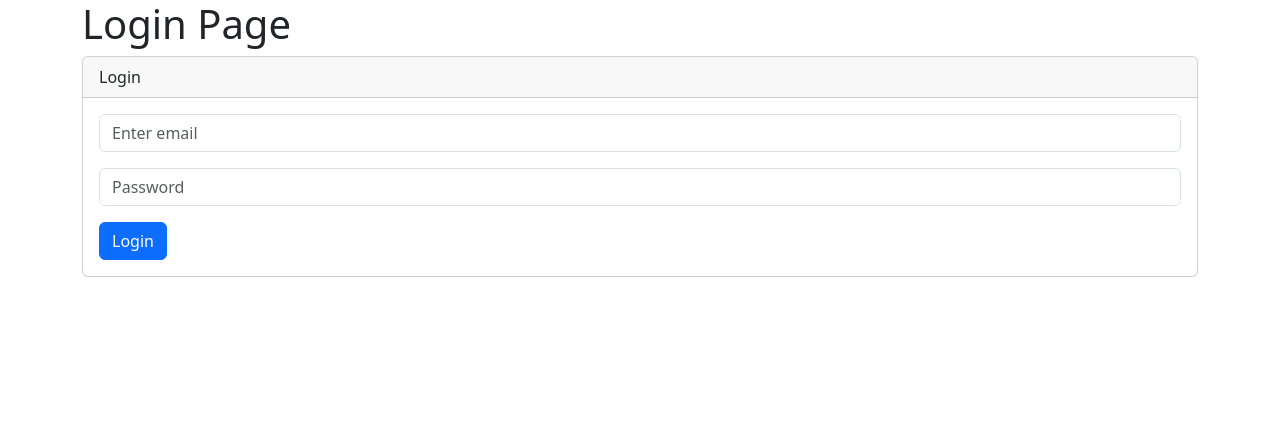
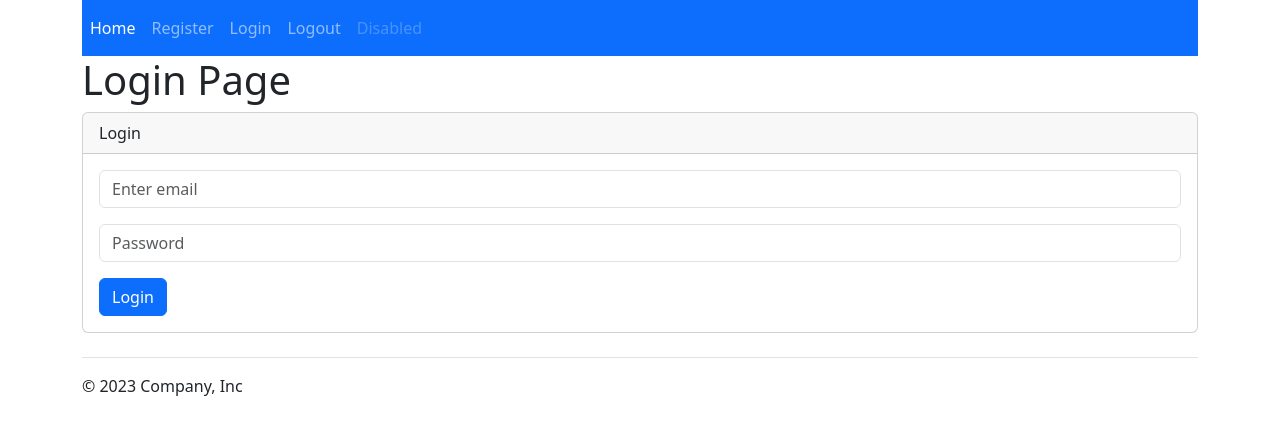
Before and after one commit to rosevinod/iitjodhpur, a PHP site: page /login.html in a window 1280 px wide. Shown: the top 435 px of the page. Run offline with PHP 8.4, Linux system fonts and the light colour scheme.

Commit message:
some change for update the records

```diff
--- a/header.html
+++ b/header.html
@@ -1,8 +1,9 @@
 <nav class="navbar navbar-expand-lg navbar-dark bg-primary">
     <div class="navbar-nav">
-        <a class="nav-item nav-link active" href="#">Home</span></a>
-        <a class="nav-item nav-link" href="#">Register</a>
-        <a class="nav-item nav-link" href="#">Login</a>
+        <a class="nav-item nav-link active" href="./">Home</span></a>
+        <a class="nav-item nav-link" href="./">Register</a>
+        <a class="nav-item nav-link" href="./login.html">Login</a>
+        <a class="nav-item nav-link" href="./logout.php">Logout</a>
         <a class="nav-item nav-link disabled" href="#">Disabled</a>
     </div>
 </nav>
--- a/index.html
+++ b/index.html
@@ -9,6 +9,7 @@
     <!--jqurey 3.7.0 -->
     <script type="text/javascript" src="js/jquery.min.js"></script>
     <script type="text/javascript" src="js/header.js"></script>
+    <script type="text/javascript" src="js/footer.js"></script>
 
     <!--bootstrap 5.3.1 -->
     <link rel="stylesheet" href="css/bootstrap.min.css">
@@ -41,8 +42,7 @@
     </form>
     <!-- End Example Code -->
     <!--py padding-y(top+bottom) my margin-y(top+bottom)-->
-    <footer class="py-3 my-4 border-top">
-       <div id="footer"></div>
+    <footer id="footer" class="py-3 my-4 border-top">
     </footer>
 </body>
 
--- /dev/null
+++ b/js/footer.js
@@ -0,0 +1,13 @@
+
+$(function () {
+
+    $.ajax({
+        url: './footer.html',
+        type: "GET"
+    }).done(function (res) {
+        $("#footer").html(res);
+    }).fail(function () {
+        alert("POST error.");
+    });
+
+});
--- a/login.html
+++ b/login.html
@@ -9,13 +9,18 @@
     <script src="js/jquery.min.js"></script>
     <script src="js/login.js"></script>
 
+    <script type="text/javascript" src="js/header.js"></script>
+    <script type="text/javascript" src="js/footer.js"></script>
+
     <link rel="stylesheet" href="css/bootstrap.min.css">
     <script src="js/bootstrap.bundle.min.js"></script>
 
 </head>
 
-<body>
-    <div class="container">
+<body class="container">
+    <header id="header" class="col">
+    </header>
+    <div >
         <h1>Login Page</h1>
         <div class="card">
             <div class="card-header">Login</div>
@@ -33,6 +38,8 @@
             </div>
         </div>
     </div>
+    <footer id="footer" class="py-3 my-4 border-top">
+    </footer>
 </body>
 
 </html>
```
Also changed, not shown: dashboard.php (+10 -5 lines), update.php (added, +16 -0 lines).
